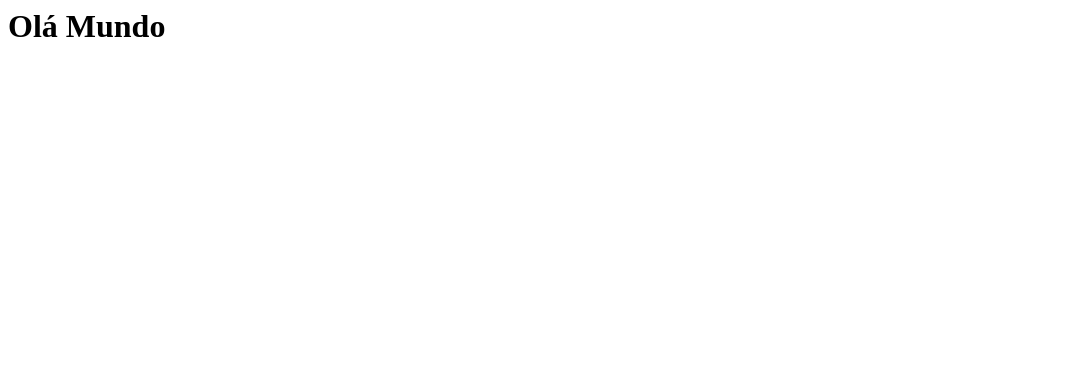
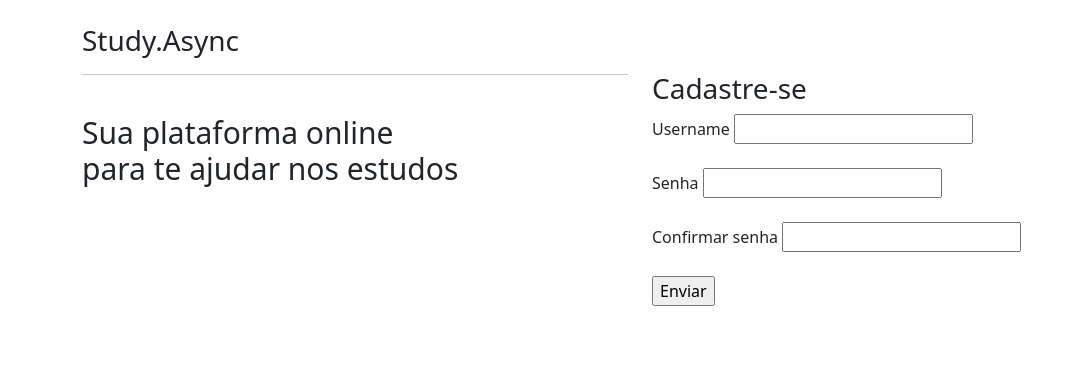
Before and after one commit to WederTito/PSW-9.0, a Django app: page /usuarios/cadastro/ in a window 1280 px wide. Shown: the top 377 px of the page, without its empty margins (0-1075 px from the left). Run offline with Django 5.2, Linux system fonts and the light colour scheme.

Commit message:
Inicio base e tela de cadastro

```diff
--- /dev/null
+++ b/templates/base.html
@@ -0,0 +1,19 @@
+{% load static %}
+
+<!doctype html>
+<html lang="en">
+ <head>
+ <meta charset="utf-8">
+ <meta name="viewport" content="width=device-width, initial-scale=1">
+ <link href="https://cdn.jsdelivr.net/npm/bootstrap@5.3.2/dist/css/bootstrap.min.css" rel="stylesheet">
+ <link rel="stylesheet" href="{% static 'geral/css/base.css' %}">
+
+ <title>Study Async</title>
+
+ {% block 'cabecalho' %} {% endblock %}
+ </head>
+ <body>
+ {% block 'conteudo' %}{% endblock %}
+ <script src="https://cdn.jsdelivr.net/npm/bootstrap@5.3.2/dist/js/bootstrap.bundle.min.js"></script>
+ </body>
+</html>
--- a/usuarios/templates/cadastro.html
+++ b/usuarios/templates/cadastro.html
@@ -1 +1,64 @@
-<h1>Olá Mundo</h1>
+{% extends 'base.html' %}
+
+{% load static %}
+
+{% block 'cabecalho' %}
+ <link href="{% static 'usuarios/css/cadastro.css' %}" rel="stylesheet">
+{% endblock %}
+
+{% block 'conteudo' %}
+ <div class="bg1">
+ <div class="container">
+ <div class="row">
+ <div class="col-md">
+ <div class="box-titulo">
+ <div class="box-titulo-item">
+ <img src="">
+ </div>
+<div style="margin-top: auto; margin-bottom: auto;" class="box-titulo-item">
+ <h3 >Study.Async</h3>
+ </div>
+ </div>
+ <hr class="divisor">
+ <br>
+ <div class="tac">
+ <h4 style="font-size: 30px">Sua plataforma online<br> para te ajudar nos estudos</h4>
+ </div>
+
+ </div>
+ <div class="col-md">
+ <br>
+ <br>
+ <div class="box-form">
+ <div class="box-circle">
+ <div class="circle c1"></div>
+ <div class="circle c2"></div>
+ <div class="circle c3"></div>
+ </div>
+<br>
+<h3>Cadastre-se</h3>
+ <form action="" method="POST">
+ <label>Username</label>
+ <input type="text" class="input-form" name="username" id="">
+ <br>
+<br>
+<label>Senha</label>
+ <input type="password" class="input-form" name="senha" id="">
+ <br>
+<br>
+<label>Confirmar senha</label>
+ <input type="password" class="input-form" name="confirmar_senha" id="">
+ <br>
+<br>
+<input type="submit" value="Enviar" class="btn-cadastro">
+ <br>
+<br>
+<br>
+<br>
+ </form>
+ </div>
+ </div>
+ </div>
+ </div>
+ </div>
+{% endblock 'conteudo' %}
```
Also changed, not shown: study_async/settings.py (+7 -1 lines).
